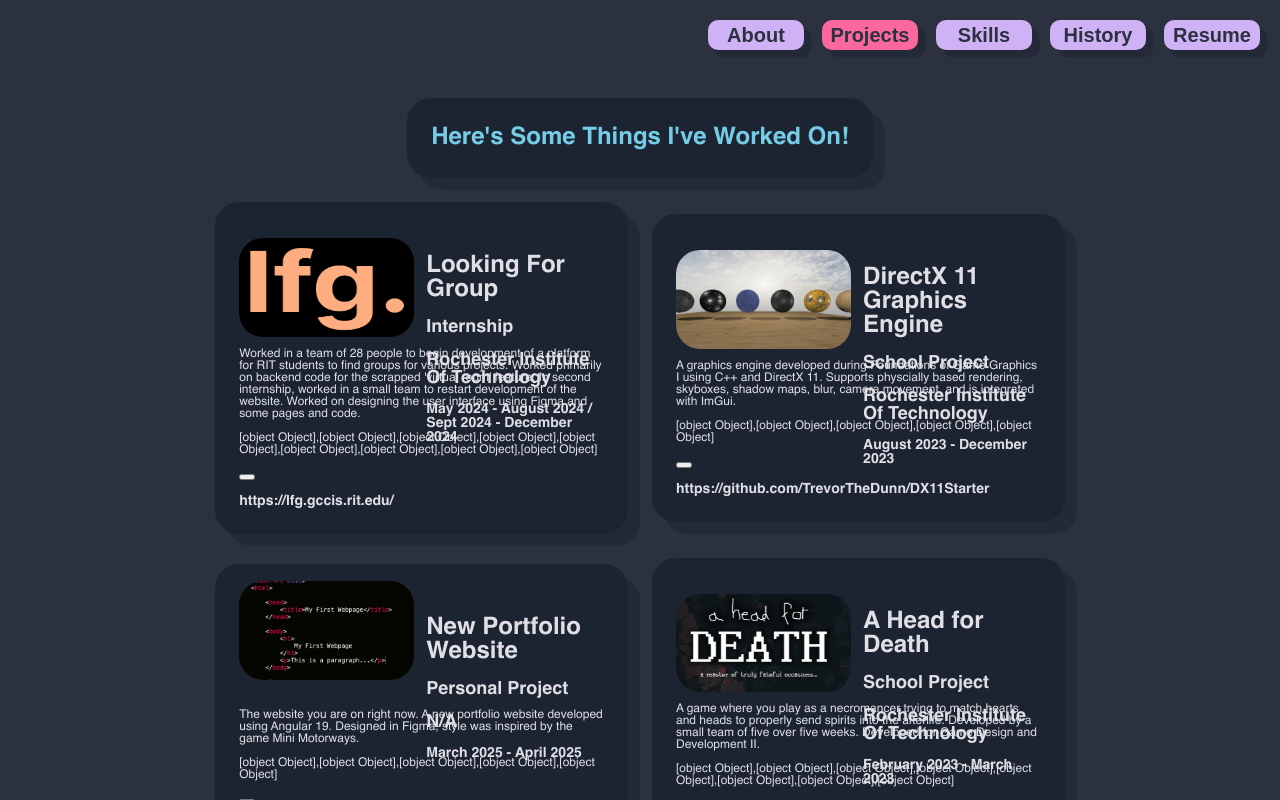
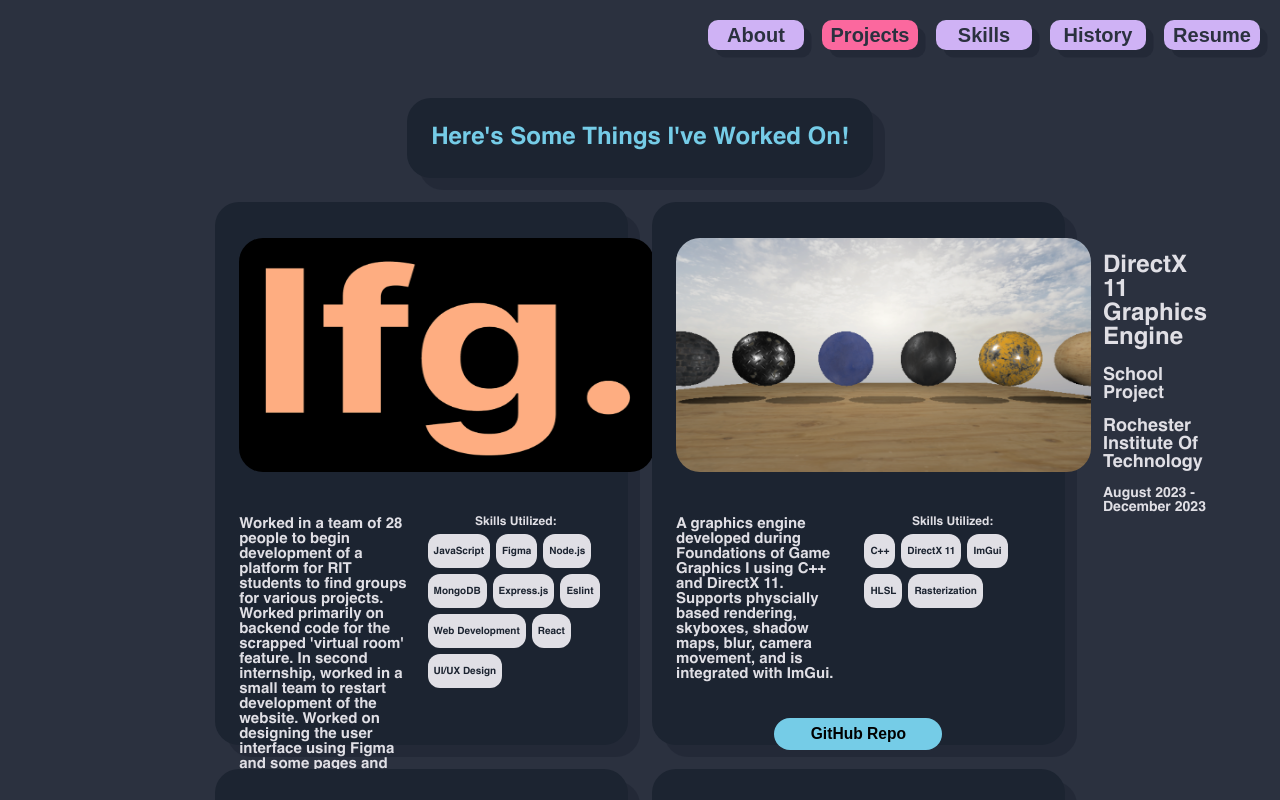
Before and after one commit to Trev-D-Dev/portfolio, an Angular app: page /projects in a window 1280 px wide. Shown: the top 800 px of the page. Built offline with nearby package versions, Linux system fonts and the light colour scheme.

Commit message:
Finished styling projects for now

```diff
--- a/src/app/projects/projects.component.css
+++ b/src/app/projects/projects.component.css
@@ -17,15 +17,19 @@
 
     gap: 2rem;
 
-    align-items: center;
     justify-content: center;
 }
 
-.project-details {
+.project-tile {
     width: 30%;
 
-    aspect-ratio: 5/3;
+    aspect-ratio: 4/3;
 
+    display: flex;
+    flex-direction: row;
+    flex-wrap: wrap;
+
+    gap: 1.5rem;
 }
 
 .header {
@@ -52,16 +56,8 @@
     border-radius: 2rem;
 }
 
-.project-image#port,
 .project-image#lfg {
     background-color: black;
-}
-
-.project-image#port {
-    align-items: center;
-    justify-content: center;
-
-    margin: auto;
 }
 
 .info {
@@ -69,3 +65,82 @@
     margin-top: 2rem;
     margin-bottom: 2rem;
 }
+
+.project-details {
+    display: flex;
+    flex-direction: row;
+    flex-wrap: nowrap;
+
+    gap: 1rem;
+}
+
+.project-skills,
+.project-desc {
+    width: 50%;
+}
+
+.project-desc-text {
+    margin-top: 0;
+    font-size: 1.25rem;
+}
+
+.project-skills {
+    justify-content: center;
+    align-items: center;
+}
+
+.skills-title {
+    margin: auto;
+    margin-bottom: 0.5rem;
+
+    justify-self: center;
+    align-self: center;
+
+    width:fit-content
+}
+
+.skills {
+    display: flex;
+    flex-direction: row;
+    flex-wrap: wrap;
+
+    gap: 0.5rem;
+}
+
+.skill {
+    padding: 0.5rem;
+    background-color: var(--tile-text-color);
+    border-radius: 1rem;
+
+    height: auto;
+    align-items: center;
+    justify-content: center;
+}
+
+.skill-text {
+    color: var(--tile-bg-color);
+
+    margin: none;
+
+    margin-top: 0.5rem;
+    margin-bottom: 0.5rem;
+}
+
+.project-button {
+    margin: auto;
+    justify-content: center;
+    align-items: center;
+
+    background-color: var(--page-title-color);
+
+    width: 14rem;
+
+    border-radius: 2rem;
+    border: none;
+}
+
+.project-button-text {
+    margin: auto;
+    margin-top: 0.5rem;
+    margin-bottom: 0.5rem;
+}
--- a/src/app/projects/projects.component.html
+++ b/src/app/projects/projects.component.html
@@ -5,29 +5,42 @@
     </div>
 
     <div class="content">
-        <div class="tile project-details"
+        <div class="tile project-tile"
              *ngFor="let project of projects"
              id="{{project.tag}}">
              <div class="header">
 
-                @if(project.img != "N/A") {
-                    <img class="project-image" id="{{project.tag}}" src="{{project.img}}">
-                } @else {
-                    <div class="project-image" id="{{project.tag}}"><h1>Portfolio</h1></div>
-                }
-
+                <img class="project-image" id="{{project.tag}}" src="{{project.img}}">
 
                 <div class="info">
                     <h1 class="project-name">{{project.name}}</h1>
                     <h2 class="project-type">{{project.type}}</h2>
-                    <h2 class="project-location">{{project.location}}</h2>
+                    @if(project.location != "N/A") {
+                        <h2 class="project-location">{{project.location}}</h2>
+                    }
                     <h3 class="project-dates">{{project.dates}}</h3>
                 </div>
              </div>
-            <p class="project-desc">{{project.desc}}</p>
-            <p class="project-skills">{{project.skills}}</p>
-            <button (click)="goToPage(project.link)"></button>
-            <h3 class="project-link">{{project.link}}</h3>
+
+             <div class="project-details">
+                <div class="project-desc">
+                    <h4 class="project-desc-text">{{project.desc}}</h4>
+                </div>
+                <div class="project-skills">
+                    <h4 class="skills-title">Skills Utilized:</h4>
+                    <div class="skills">
+                         <div class="skill"
+                              *ngFor="let skill of project.skills">
+                              <h5 class="skill-text">{{skill.name}}</h5>
+                         </div>
+                    </div>
+                </div>
+             </div>
+            @if(project.btnTitle != "N/A"){
+                <button class="project-button" (click)="goToPage(project.link)">
+                    <h3 class="project-button-text">{{project.btnTitle}}</h3>
+                </button>
+            }
         </div>
     </div>
 </div>
--- a/src/app/projects/projects.component.ts
+++ b/src/app/projects/projects.component.ts
@@ -24,6 +24,6 @@ export class ProjectsComponent {
   }
 
   goToPage(link: any) {
-    return;
+    window.open(link, '_blank');
   }
 }
```
